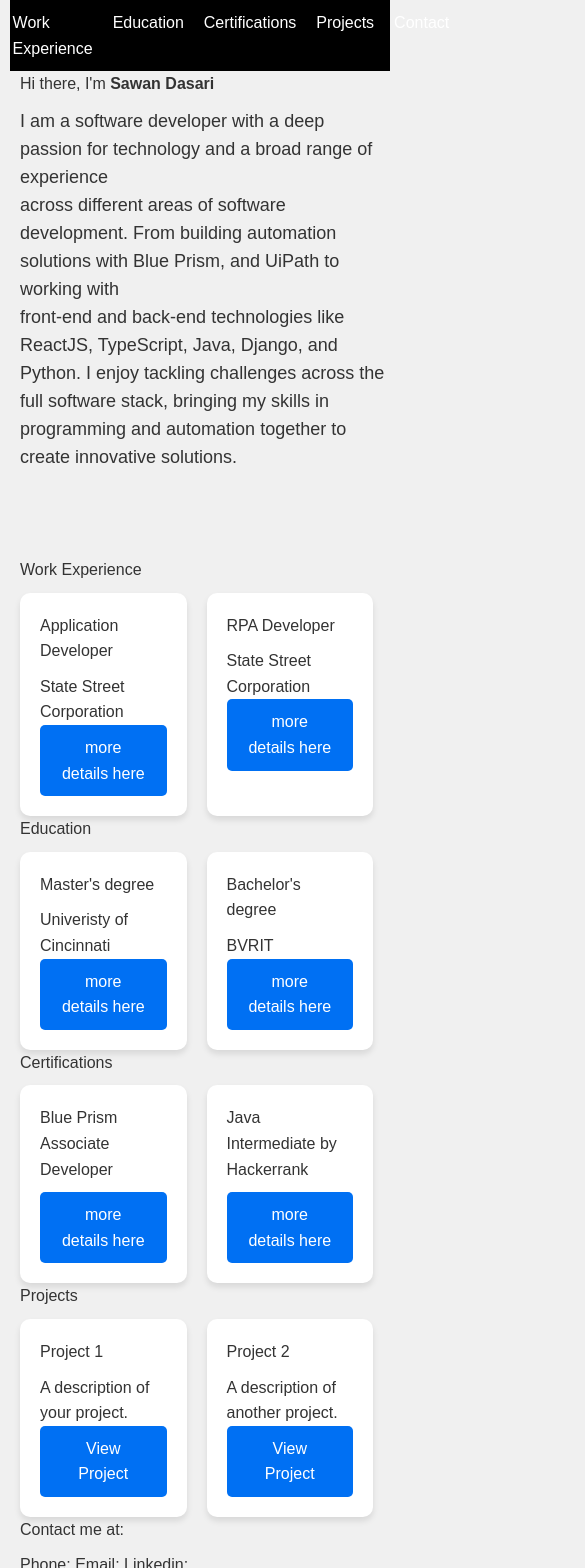
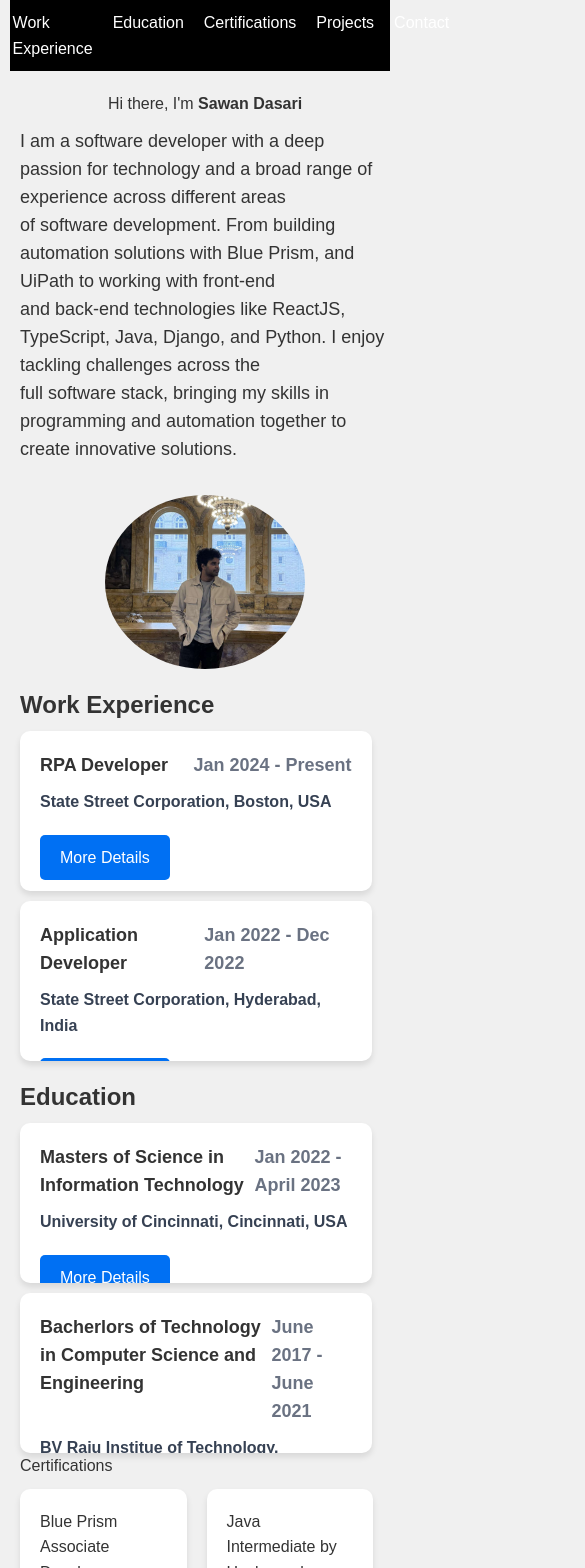
Before and after one commit to sawandasari/my-portfolio, a Next.js app: page / in a window 390 px wide. Shown: the top 1568 px of the page, 585 px wide, since content can reach past the window. Built offline with nearby package versions, Linux system fonts and the light colour scheme.

Commit message:
Added work experince and Education and Added button expand functions

```diff
--- a/app/Pages/About.tsx
+++ b/app/Pages/About.tsx
@@ -11,30 +11,44 @@ export default function About() {
 
     return (
         <section
-            className="grid grid-cols-1 md:grid-cols-2 items-center gap-8 px-16"
             id="about"
             ref={ref}
             style={{ opacity: inView ? 1 : 0, transition: 'opacity 1s' }}
+            className="flex flex-col md:flex-row items-center gap-8 px-16"
         >
             {/* Left: Text Section */}
-            <div className="md:pl-8">
-            <h1>Hi there, I'm <strong>Sawan Dasari</strong></h1>
+            <div
+            className="md:pl-8"
+            style={{ display: 'flex', flexDirection: 'column', justifyContent: 'center',alignItems: 'center', flex: 1, marginTop:'20px' }}>
+                <h1>Hi there, I'm <strong>Sawan Dasari</strong></h1>
                 <p className="text-lg">
-                    I am a software developer with a deep passion for technology and a broad range of experience <br />
-                    across different areas of software development. From building automation solutions with Blue Prism, and UiPath to working with <br />
-                    front-end and back-end technologies like ReactJS, TypeScript, Java, Django, and Python. I enjoy tackling challenges across the <br />
+                    I am a software developer with a deep passion for technology and a broad range of experience across different areas <br/>
+                    of software development. From building automation solutions with Blue Prism, and UiPath to working with front-end <br/>
+                    and back-end technologies like ReactJS, TypeScript, Java, Django, and Python. I enjoy tackling challenges across the <br />
                     full software stack, bringing my skills in programming and automation together to create innovative solutions.
                 </p>
             </div>
 
             {/* Right: Image Section */}
-            <div className="flex justify-center">
+            <div
+                style={{
+
+                    display: 'flex',
+                    flexDirection: 'column',
+                    justifyContent: 'left',
+                    flex: 1,
+                    height: '-100%',
+                }}
+            >
                 <Image
                     src="/Images/myself.jpg"
                     alt="Sawan"
                     width={200}
                     height={200}
-                    style={{  marginLeft: '1000px', marginTop: '-120px', borderRadius: '50%' }}
+                    style={{
+                        borderRadius: '50%',
+                        objectFit: 'cover',  // Ensure the image fits in the circle
+                    }}
                     className="my-image"
                 />
             </div>
--- a/app/Pages/Education.tsx
+++ b/app/Pages/Education.tsx
@@ -1,24 +1,116 @@
+'use client';
+
+import React, { useState } from 'react';
 import { useInView } from 'react-intersection-observer';
 
 export default function Education() {
   const { ref, inView } = useInView({
-    triggerOnce: true,  // Triggers the animation only once
-    threshold: 0.2,     // Trigger when 20% of the element is visible
+    triggerOnce: true, // Triggers the animation only once
+    threshold: 0.2, // Trigger when 20% of the element is visible
   });
+
+  // State to track expanded sections for both experiences
+  const [expanded, setExpanded] = useState<{ [key: number]: boolean }>({});
+
+  // Function to toggle expanded section
+  const toggleExpand = (index: number) => {
+    setExpanded((prev) => ({ ...prev, [index]: !prev[index] }));
+  };
+
+  // Education data
+  const Education = [
+    {
+      title: 'Masters of Science in Information Technology',
+      duration: 'Jan 2022 - April 2023',
+      univ: 'University of Cincinnati, Cincinnati, USA',
+      courses: 'These are the few Courses I have Taken:',
+      details: [
+        "Human Computer Interaction & Usability",
+        "Technology for mobile Applications",
+        "Machine learning and Data Mining",
+        "Advnaced Algorithms",
+        "Advanced Storage Technologies",
+        "Principles of Cybersecurity",
+      ],
+
+    },
+  ];
+
+  const Education1 = [
+    {
+      title: 'Bacherlors of Technology in Computer Science and Engineering',
+      duration: 'June 2017 - June 2021',
+      univ: 'BV Raju Institue of Technology, Hyderabad, India',
+      courses: 'These are the few Courses I have Taken:',
+      details: [
+       "Computer Proramming through C/C++",
+        "Advanced Data Structures through C++",
+        "Mathematics - II",
+        "Java Programming",
+        "Database Management Systems",
+        "Design and analsys of Algorithms",
+        "Computer Networks",
+        "Web Technologies",
+        "Scripting Languages",
+        "Cloud Services and Visualization"
+      ],
+    },
+  ];
+
   return (
-      <section id="education" ref={ref} style={{ opacity: inView ? 1 : 0, transition: 'opacity 1s' }}>
-        <h2>Education</h2>
-        <div style={projectContainerStyle}>
-          <div style={projectStyle}>
-            <h3>Master's degree</h3>
-            <p>Univeristy of Cincinnati</p>
-            <button>more details here</button>
+    <section
+      id="work"
+      ref={ref}
+      style={{ opacity: inView ? 1 : 0, transition: 'opacity 1s', marginTop: '20px' }}
+      className={`transition-opacity duration-1000 ${inView ? 'opacity-100' : 'opacity-0'}`}
+    >
+      <h2 className="text-2xl font-bold mb-6">Education</h2>
+
+      <div
+        style={projectContainerStyle}
+        className="flex flex-col gap-6">
+        {[...Education, ...Education1].map((ed, index) => (
+          <div
+            key={index}
+            style={projectStyle}
+            className={`bg-white rounded-lg p-6 shadow-md transition-all duration-500 ${
+              expanded[index] ? 'h-auto' : 'h-40 overflow-hidden'
+            }`}
+          >
+            <h3
+            style={{ display: 'flex', justifyContent: 'space-between', width: '100%' }}
+            className="text-lg font-semibold flex justify-between">
+              <span>{ed.title}</span>
+              <span style={{ marginLeft: 'auto' }} className="text-gray-500">{ed.duration}</span>
+            </h3>
+            <p className="text-gray-700 font-medium">
+              <strong>{ed.univ}</strong>
+            </p>
+
+            {/* Show details only when expanded */}
+            {expanded[index] && (
+
+              <ul
+              style={{ marginLeft: '20px',marginTop:'20px' }}
+              className="mt-5 ml-5 space-y-3 list-disc">
+                <strong>{ed.courses}</strong>
+                {ed.details.map((point, i) => (
+                  <li
+                  key={i} className="ml-5">{point}</li>
+                ))}
+              </ul>
+            )}
+
+            {/* Expand/Collapse Button */}
+            <button
+              style={{ marginTop: '20px' }}
+              onClick={() => toggleExpand(index)}
+              className="mt-4 text-blue-500 hover:underline flex justify-center"
+            >
+              {expanded[index] ? 'Show Less' : 'More Details'}
+            </button>
           </div>
-          <div style={projectStyle}>
-          <h3>Bachelor's degree</h3>
-            <p>BVRIT</p>
-            <button>more details here</button>
-          </div>
+        ))}
       </div>
     </section>
   );
@@ -26,7 +118,8 @@ export default function Education() {
 
 const projectContainerStyle = {
   display: 'flex',
-    gap: '20px',
+  flexDirection: 'column',
+  gap: '10px',
 };
 
 const projectStyle = {
@@ -34,5 +127,5 @@ export default function Education() {
   borderRadius: '10px',
   padding: '20px',
   boxShadow: '0 4px 6px rgba(0,0,0,0.1)',
-    width: '45%',
+  width: '95%',
 };
--- a/app/Pages/Work experience.tsx
+++ b/app/Pages/Work experience.tsx
@@ -1,24 +1,118 @@
+'use client';
+
+import React, { useState } from 'react';
 import { useInView } from 'react-intersection-observer';
 
 export default function WorkExperience() {
   const { ref, inView } = useInView({
-    triggerOnce: true,  // Triggers the animation only once
-    threshold: 0.2,     // Trigger when 20% of the element is visible
+    triggerOnce: true, // Triggers the animation only once
+    threshold: 0.2, // Trigger when 20% of the element is visible
   });
+
+  // State to track expanded sections for both experiences
+  const [expanded, setExpanded] = useState<{ [key: number]: boolean }>({});
+
+  // Function to toggle expanded section
+  const toggleExpand = (index: number) => {
+    setExpanded((prev) => ({ ...prev, [index]: !prev[index] }));
+  };
+
+  // Work experience data
+  const workExperience = [
+    {
+      title: 'RPA Developer',
+      duration: 'Jan 2024 - Present',
+      company: 'State Street Corporation, Boston, USA',
+      Courses: "Courses Taken:",
+      details: [
+        "Human Computer Interaction & Usability",
+        "Technology for mobile Applications",
+        "Machine learning and Data Mining",
+        "Advnaced Algorithms",
+        "Advanced Storage Technologies",
+        "Princicples of Cybersecurity",
+      ],
+    },
+  ];
+
+  const workExperience1 = [
+    {
+      title: 'Application Developer',
+      duration: 'Jan 2022 - Dec 2022',
+      company: 'State Street Corporation, Hyderabad, India',
+      details: [
+        "The team comprises 15 members based in Hyderabad, Poland, and Boston, processing nearly 10 million RPA transactions per month. With over 150 bots operating 24/7, the automation framework leverages more than 500 worker nodes.",
+        "The extensive codebase includes over 1,600 bots, ensuring seamless automation across Blue Prism's and UI Path’s environments to meet automation targets efficiently.",
+        "Automated end-to-end processes in collaboration with business stakeholders, delivering cost savings through efficient workflow design.",
+        "Developed and maintained reusable components in Blue Prism Object Studio, streamlining interactions with various applications and enhancing automation reusability.",
+        "Managed, deployed, and monitored bots in UiPath Orchestrator, ensuring smooth execution, scheduling, and centralized control of automated processes.",
+        "Enhanced bot stability by implementing robust error-handling mechanisms and scheduling optimizations for seamless execution in production.",
+        "Leveraged Splunk to monitor bot performance, analyze logs, and troubleshoot issues, enabling faster incident resolution.",
+        "Managed project tasks and tracked progress using JIRA, ensuring timely completion of development cycles and incident resolutions.",
+        "Integrated RPA solutions with AWS RDS for optimized database interactions, improving query performance and reducing downtime.",
+        "Managed AWS infrastructure using automated provisioning scripts, ensuring consistent deployment and improved system reliability.",
+        "Coordinated release management activities, including deployments to INT, UAT, and PROD environments, ensuring smooth transitions with minimal disruptions.",
+        "Designed robust alerting mechanisms using Splunk dashboards, providing proactive notifications for anomalies and failures in RPA workflows.",
+      ],
+      tech: "Blue Prism, UiPath, Splunk, JIRA, AWS (EC2, S3, RDS), Git, PowerShell, Python, SQL Server, PostgreSQL, Jenkins.",
+    },
+  ];
+
   return (
-      <section id="work experience" ref={ref} style={{ opacity: inView ? 1 : 0, transition: 'opacity 1s' }}>
-        <h2>Work Experience</h2>
-        <div style={projectContainerStyle}>
-          <div style={projectStyle}>
-            <h3>Application Developer</h3>
-            <p>State Street Corporation</p>
-            <button>more details here</button>
+    <section
+      id="work"
+      ref={ref}
+      style={{ opacity: inView ? 1 : 0, transition: 'opacity 1s', marginTop: '20px' }}
+      className={`transition-opacity duration-1000 ${inView ? 'opacity-100' : 'opacity-0'}`}
+    >
+      <h2 className="text-2xl font-bold mb-6">Work Experience</h2>
+
+      <div
+        style={projectContainerStyle}
+        className="flex flex-col gap-6">
+        {[...workExperience, ...workExperience1].map((job, index) => (
+          <div
+            key={index}
+            style={projectStyle}
+            className={`bg-white rounded-lg p-6 shadow-md transition-all duration-500 ${
+              expanded[index] ? 'h-auto' : 'h-40 overflow-hidden'
+            }`}
+          >
+            <h3
+            style={{ display: 'flex', justifyContent: 'space-between', width: '100%' }}
+            className="text-lg font-semibold flex justify-between">
+              <span>{job.title}</span>
+              <span style={{ marginLeft: 'auto' }} className="text-gray-500">{job.duration}</span>
+            </h3>
+            <p className="text-gray-700 font-medium">
+              <strong>{job.company}</strong>
+            </p>
+
+            {/* Show details only when expanded */}
+            {expanded[index] && (
+              <ul
+              style={{ marginLeft: '20px' }}
+              className="mt-5 ml-5 space-y-3 list-disc">
+                {job.details.map((point, i) => (
+                  <li
+                  key={i} className="ml-5">{point}</li>
+                ))}
+                <ul
+                style={{ marginTop: '10px' }}
+                className="mt-3 text-gray-600"><strong>Technologies: </strong>{job.tech}</ul>
+              </ul>
+            )}
+
+            {/* Expand/Collapse Button */}
+            <button
+              style={{ marginTop: '20px' }}
+              onClick={() => toggleExpand(index)}
+              className="mt-4 text-blue-500 hover:underline flex justify-center"
+            >
+              {expanded[index] ? 'Show Less' : 'More Details'}
+            </button>
           </div>
-          <div style={projectStyle}>
-          <h3>RPA Developer</h3>
-            <p>State Street Corporation</p>
-            <button>more details here</button>
-          </div>
+        ))}
       </div>
     </section>
   );
@@ -26,7 +120,8 @@ export default function WorkExperience() {
 
 const projectContainerStyle = {
   display: 'flex',
-    gap: '20px',
+  flexDirection: 'column',
+  gap: '10px',
 };
 
 const projectStyle = {
@@ -34,5 +129,5 @@ export default function WorkExperience() {
   borderRadius: '10px',
   padding: '20px',
   boxShadow: '0 4px 6px rgba(0,0,0,0.1)',
-    width: '45%',
+  width: '95%',
 };
--- a/app/globals.css
+++ b/app/globals.css
@@ -34,9 +34,9 @@ body {
 }
 
 .navbar-link:hover {
-  color: #0070f3; /* Highlight color */
+  color: #6fedef; /* Highlight color */
   transform: scale(1.1);
-  text-decoration: underline; /* Underline on hover */
+  /*text-decoration: underline; /* Underline on hover */
 }
 
 
```
Lines whose indentation alone changed are shown as unchanged.
